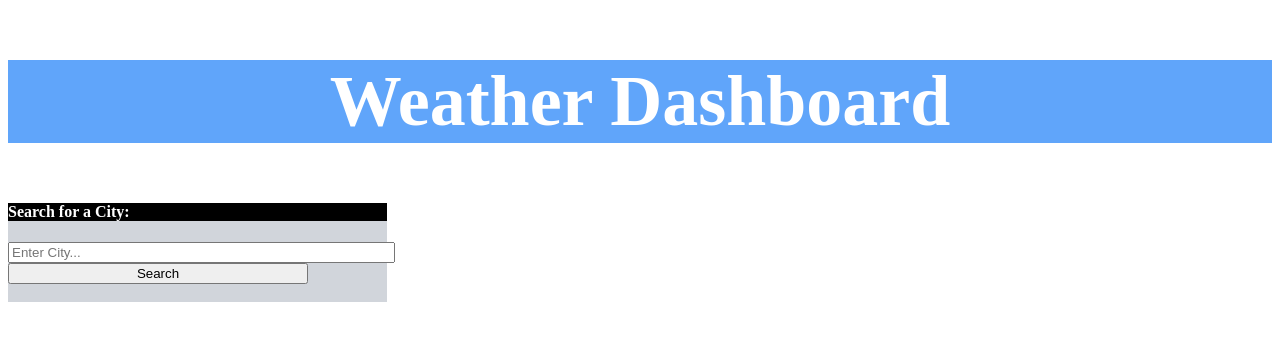
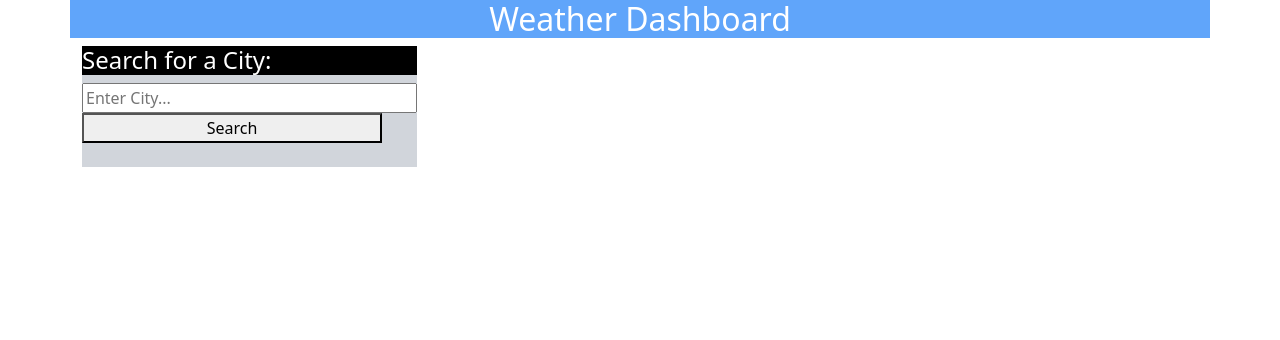
Before and after one commit to cpagan415/weather-dashboard, a plain HTML site: page index.html in a window 1280 px wide. Drawn offline with nearby package versions, Linux system fonts and the light colour scheme.

Commit message:
bootstrap added succesfully

```diff
--- a/assets/css/style.css
+++ b/assets/css/style.css
@@ -1,7 +1,7 @@
+
 header
 {
   background-color: #60A5FA;
-  text-align: center;
   font-size: 3em;
   color: white;
 }
--- a/assets/js/script.js
+++ b/assets/js/script.js
@@ -45,7 +45,7 @@ btnClick.addEventListener('click', formSubmitHandler);
 var displayWeather = function (city){
 
     cityWeather.textContent= ' ';
-    userSearchTerm.textContent = userCity.value;
+
     //i need to fix destination date
     //currently learning how to use moment time zome
     var date = moment().format("MMMM Do YYYY");
--- a/index.html
+++ b/index.html
@@ -3,11 +3,12 @@
 <head>
     <meta charset="UTF-8">
     <meta name="viewport" content="width=device-width, initial-scale=1.0">
+    <link href="https://cdn.jsdelivr.net/npm/bootstrap@5.0.0-beta3/dist/css/bootstrap.min.css" rel="stylesheet" integrity="sha384-eOJMYsd53ii+scO/bJGFsiCZc+5NDVN2yr8+0RDqr0Ql0h+rP48ckxlpbzKgwra6" crossorigin="anonymous">
     <link href="assets/css/style.css" rel="stylesheet">
     <title>Weather Dashboard</title>
 </head>
 <body>
-    <header class="">
+    <header class="container text-center">
         <h2>Weather Dashboard</h2>
 
     </header>
```
